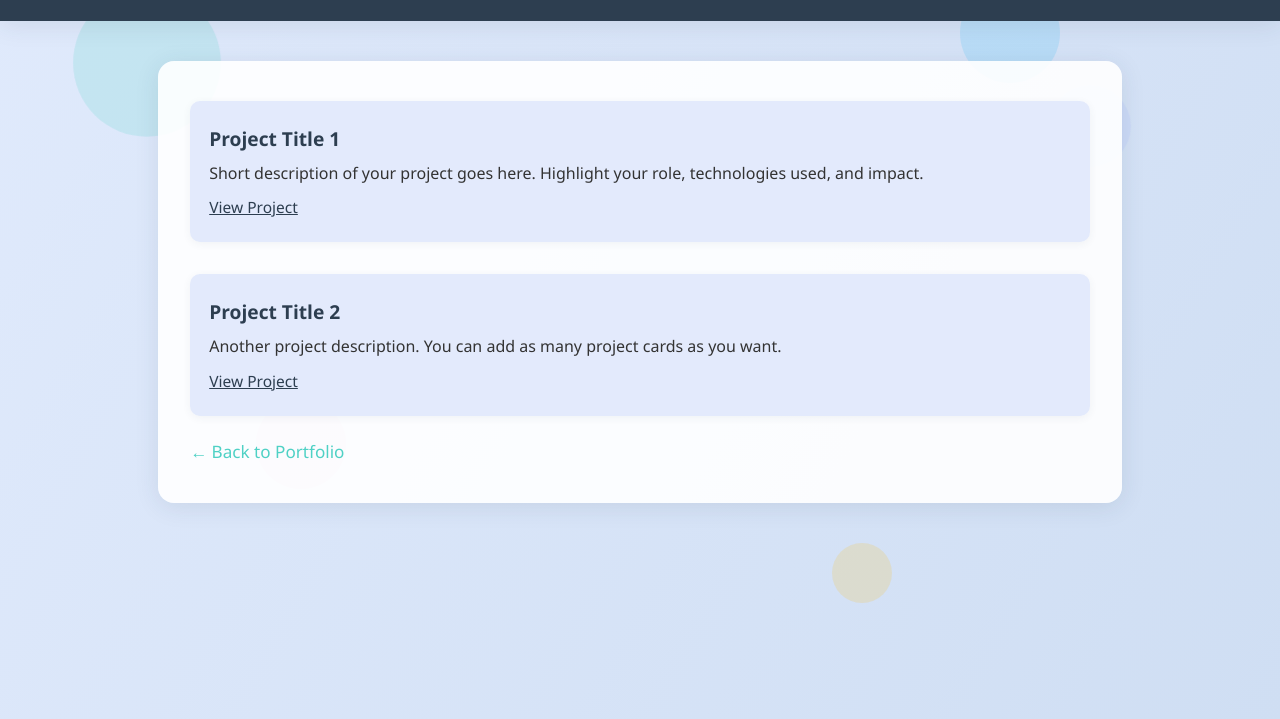
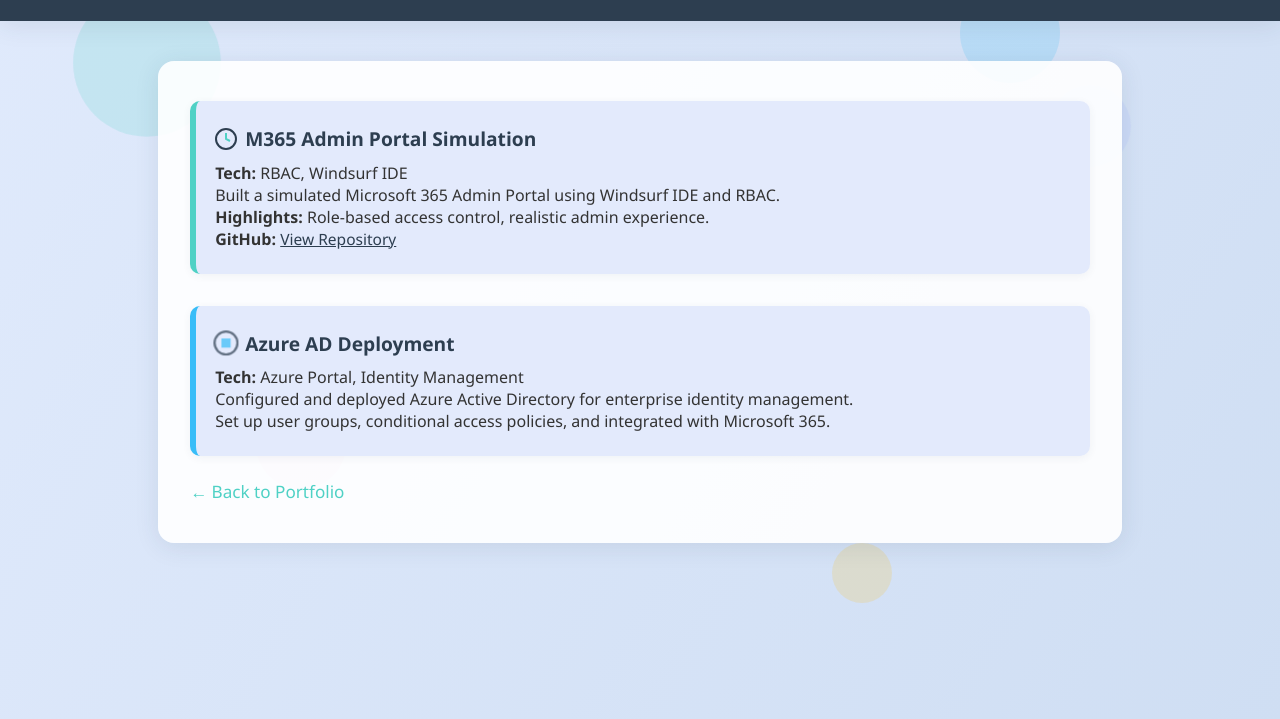
Before and after one commit to protonughosh/jhingalal, a plain HTML site: page projects.html in a window 1280 px wide. Shown: the part 81-800 px from the top of the page. Drawn offline with Linux system fonts and the light colour scheme.

Commit message:
Update projects.html

```diff
--- a/projects.html
+++ b/projects.html
@@ -117,6 +117,14 @@
         @media (max-width: 600px) {
             .container { padding: 1rem; }
         }
+        @keyframes spin {
+            0% { transform: rotate(0deg); }
+            100% { transform: rotate(360deg); }
+        }
+        @keyframes pulse {
+            0% { opacity: 1; transform: scale(1); }
+            100% { opacity: 0.7; transform: scale(1.15); }
+        }
     </style>
 </head>
 <body>
@@ -132,16 +140,30 @@
     </header>
     <div class="container">
         <ul class="project-list">
-            <!-- Example Project Card -->
-            <li class="project-card">
-                <span class="project-title">Project Title 1</span>
-                <span class="project-desc">Short description of your project goes here. Highlight your role, technologies used, and impact.</span>
-                <a href="#" class="project-link" target="_blank">View Project</a>
+            <!-- M365 Admin Portal Simulation -->
+            <li class="project-card" style="border-left: 6px solid #4fd1c5; animation: fadeIn 1.3s;">
+                <span class="project-title" style="display:flex;align-items:center;gap:0.5rem;">
+                    <svg width="22" height="22" fill="#4fd1c5" style="animation:spin 2.5s linear infinite;"><circle cx="11" cy="11" r="10" stroke="#2d3e50" stroke-width="2" fill="none"/><path d="M11 5v6l4 2" stroke="#4fd1c5" stroke-width="2" fill="none"/></svg>
+                    M365 Admin Portal Simulation
+                </span>
+                <span class="project-desc">
+                    <b>Tech:</b> RBAC, Windsurf IDE<br>
+                    Built a simulated Microsoft 365 Admin Portal using Windsurf IDE and RBAC.<br>
+                    <b>Highlights:</b> Role-based access control, realistic admin experience.<br>
+                    <b>GitHub:</b> <a href="#" class="project-link" target="_blank">View Repository</a>
+                </span>
             </li>
-            <li class="project-card">
-                <span class="project-title">Project Title 2</span>
-                <span class="project-desc">Another project description. You can add as many project cards as you want.</span>
-                <a href="#" class="project-link" target="_blank">View Project</a>
+            <!-- Azure AD Deployment -->
+            <li class="project-card" style="border-left: 6px solid #38bdf8; animation: fadeIn 1.6s;">
+                <span class="project-title" style="display:flex;align-items:center;gap:0.5rem;">
+                    <svg width="22" height="22" fill="#38bdf8" style="animation: pulse 1.8s infinite alternate;"><circle cx="11" cy="11" r="10" stroke="#2d3e50" stroke-width="2" fill="none"/><rect x="7" y="7" width="8" height="8" fill="#38bdf8"/></svg>
+                    Azure AD Deployment
+                </span>
+                <span class="project-desc">
+                    <b>Tech:</b> Azure Portal, Identity Management<br>
+                    Configured and deployed Azure Active Directory for enterprise identity management.<br>
+                    Set up user groups, conditional access policies, and integrated with Microsoft 365.
+                </span>
             </li>
             <!-- Add more project cards as needed -->
         </ul>
```
